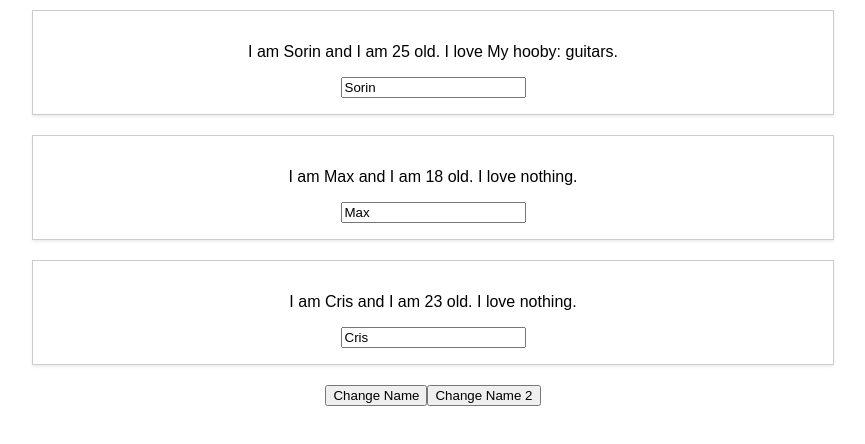
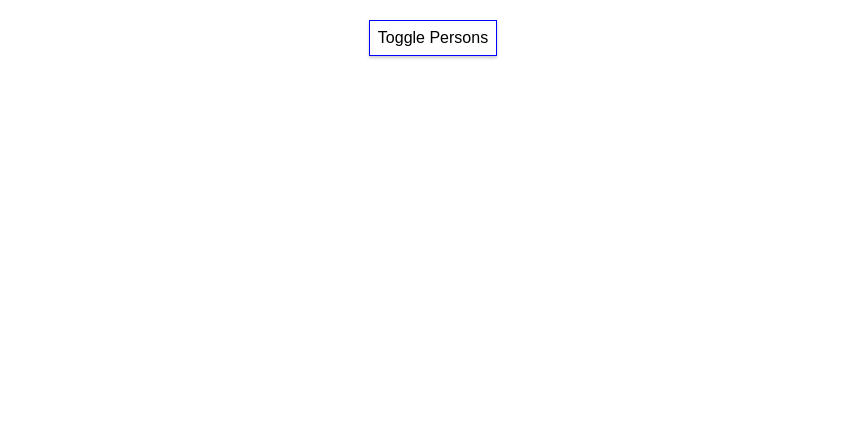
Before and after one commit to sorin21/05.styling-react-components, a React (Create React App) app: page / in a window 1280 px wide. Shown: the top 444 px of the page, without its empty margins (207-1072 px from the left). Built offline with nearby package versions, Linux system fonts and the light colour scheme.

Commit message:
Handling dinamic content - with flags

```diff
--- a/src/App.js
+++ b/src/App.js
@@ -22,40 +22,40 @@ class App extends Component {
         { id: 'ghfhg5', name: 'Cristina', age: 19 }
       ]})
   }
-  switchNameHandler2 = (newName) => {
-    console.log('clicked switch');
-    // this.state.persons[0].name = "Adam"
-    this.setState({
-      persons: [
-        { id: 'das4', name: newName, age: '25' },
-        { id: 'dsf1', name: 'Max', age: 38 },
-        { id: 'ghfhg5', name: 'Cristina', age: 19 }
-      ]})
-  }
 
   nameChangeHandler = (event) => {
     console.log('clicked change');
     this.setState({
       persons: [
-        { id: 'das4', name: event.target.value, age: '25' },
+        { id: 'das4', name: 'Sorin', age: '25' },
         { id: 'dsf1', name: event.target.value, age: 38 },
         { id: 'ghfhg5', name: 'Cristina', age: 19 }
       ]
     })
   }
 
-  nameChangeHandler2 = (event) => {
-    this.setState({
-      persons: [
-        { id: 'das4', name: event.target.value, age: '25' },
-        { id: 'dsf1', name: event.target.value, age: 38 },
-        { id: 'ghfhg5', name: 'Cristina', age: 19 }
-      ]
-    })
+  togglePersonsHandler = () => {
+    const doesShow = this.state.showPersons;
+    this.setState({showPersons: !doesShow})
   }
+
   render() {
-    return (
-      <div className="App">
+    const style = {
+      backgroundColor: 'white',
+      font: 'inherit',
+      border: '1px solid blue',
+      padding: '8px',
+      cursor: 'pointer',
+      boxShadow: '0 2px 3px #ccc',
+      marginTop: '20px'
+    };
+
+    let persons = null;
+
+    if(this.state.showPersons) {
+      // if the above condition is true
+      persons = (
+        <div>
           <Person
             name={this.state.persons[0].name}
             age="25">My hooby: guitars</Person>
@@ -66,10 +66,18 @@ class App extends Component {
             changed={this.nameChangeHandler}></Person>
           <Person
             name="Cris"
-          age="23"
-          click2={(event) => this.switchNameHandler2('dsadsadsadswitch')}></Person>
-        <button onClick={this.switchNameHandler.bind(this, 'Magdalena')}>Change Name</button>
-        <button onClick={() => this.switchNameHandler2('Doi')}>Change Name 2</button>
+            age="23"></Person>
+        </div>
+      );
+
+    }
+
+    return (
+      <div className="App">
+        <button
+          style={style}
+          onClick={this.togglePersonsHandler}>Toggle Persons</button>
+        {persons}
       </div>
     );
   }
```
Also changed, not shown: package.json (line endings or trailing spaces). Lines whose indentation alone changed are shown as unchanged.
